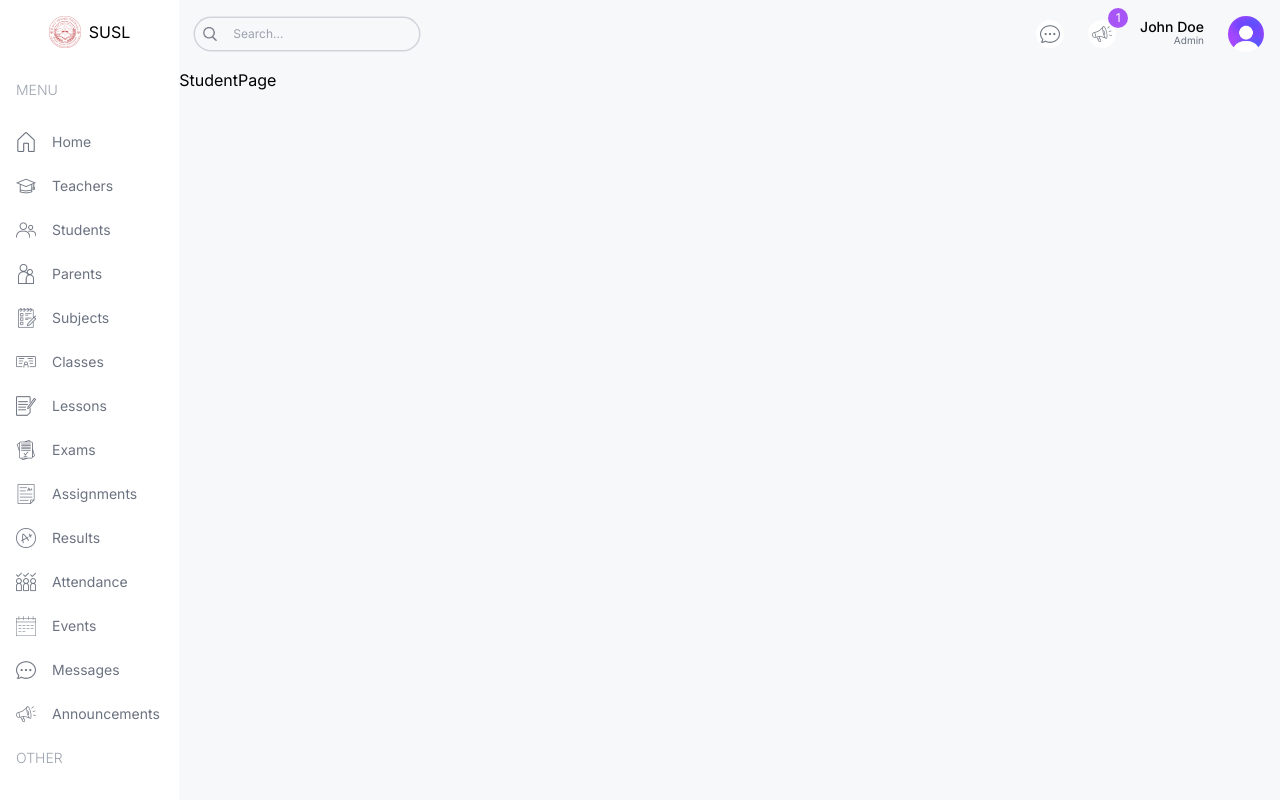
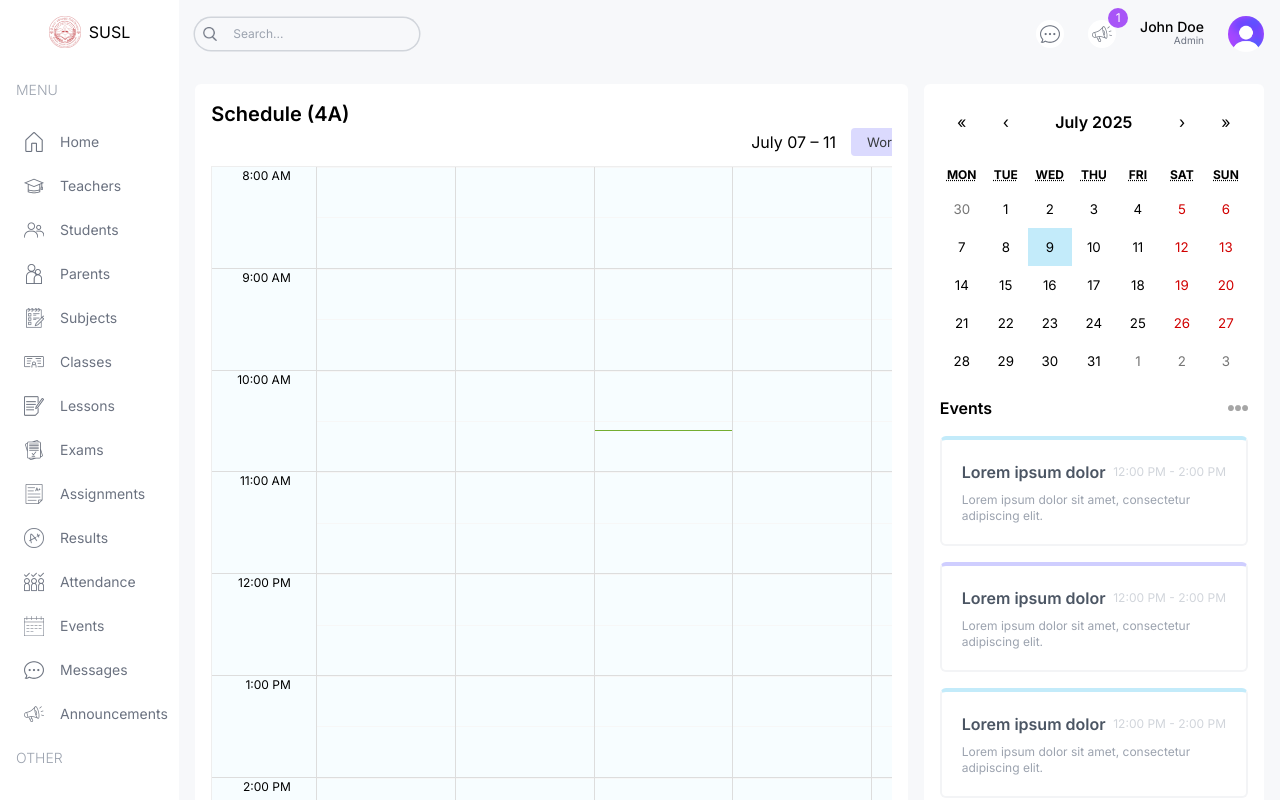
Before and after one commit to VTRanathunga1998/School-management-system, a Next.js app: page /student in a window 1280 px wide. Shown: the top 800 px of the page. Built offline with nearby package versions, Linux system fonts and the light colour scheme.

Commit message:
Student and Teacher's home dashboard's done

```diff
--- a/package.json
+++ b/package.json
@@ -14,7 +14,7 @@
     "moment": "^2.30.1",
     "next": "14.2.5",
     "react": "^18",
-    "react-big-calendar": "^1.13.2",
+    "react-big-calendar": "^1.19.4",
     "react-calendar": "^5.1.0",
     "react-dom": "^18",
     "react-hook-form": "^7.52.2",
--- a/src/app/(dashboard)/layout.tsx
+++ b/src/app/(dashboard)/layout.tsx
@@ -19,7 +19,7 @@ export default function DashboardLayout({
         <Menu />
       </div>
       {/*RIGHT*/}
-      <div className="w-[86%] md:w-[92%] lg:w-[84%] xl:w-[86%] bg-[#F7F8FA] overflow-y-scroll scrollbar-hidden">
+      <div className="w-[86%] md:w-[92%] lg:w-[84%] xl:w-[86%] bg-[#F7F8FA] overflow-y-scroll scrollbar-hidden flex flex-col">
         <NavBar />
         {children}
       </div>
--- a/src/app/(dashboard)/student/page.tsx
+++ b/src/app/(dashboard)/student/page.tsx
@@ -1,3 +1,30 @@
+import Announcements from "@/components/Announcements";
+import BigCalendar from "@/components/BigCalendar";
+import EventCalendar from "@/components/EventCalendar";
+
 export default function StudentPage() {
-  return <div>StudentPage</div>;
+  return (
+    <div className="p-4 flex flex-col gap-4 xl:flex-row">
+      {/* LEFT */}
+      <div className="w-full xl:w-2/3 h-screen">
+        <div className="h-full bg-white p-4 rounded-md">
+          <h1 className="text-xl font-semibold">Schedule (4A)</h1>
+
+          {/* Scrollable wrapper */}
+          <div className="h-full overflow-x-auto">
+            {/* Min width applied to inner content */}
+            <div className="min-w-[800px] h-full md:w-full">
+              <BigCalendar />
+            </div>
+          </div>
+        </div>
+      </div>
+
+      {/* RIGHT */}
+      <div className="w-full xl:w-1/3 flex flex-col gap-8">
+        <EventCalendar />
+        <Announcements />
+      </div>
+    </div>
+  );
 }
--- a/src/app/(dashboard)/teacher/page.tsx
+++ b/src/app/(dashboard)/teacher/page.tsx
@@ -1,3 +1,28 @@
+import Announcements from "@/components/Announcements";
+import BigCalendar from "@/components/BigCalendar";
+import EventCalendar from "@/components/EventCalendar";
+
 export default function TeacherPage() {
-  return <div>TeacherPage</div>;
+  return (
+    <div className="flex-1 p-4 flex flex-col gap-4 xl:flex-row ">
+      {/* LEFT */}
+      <div className="w-full xl:w-2/3 h-screen">
+        <div className="h-full bg-white p-4 rounded-md">
+          <h1 className="text-xl font-semibold">Schedule (4A)</h1>
+
+          {/* Scrollable wrapper */}
+          <div className="h-full overflow-x-auto">
+            {/* Min width applied to inner content */}
+            <div className="min-w-[800px] h-full md:w-full">
+              <BigCalendar />
+            </div>
+          </div>
+        </div>
+      </div>
+      {/* RIGHT */}
+      <div className="w-full xl:w-1/3 flex flex-col gap-8">
+        <Announcements />
+      </div>
+    </div>
+  );
 }
--- a/src/app/globals.css
+++ b/src/app/globals.css
@@ -27,3 +27,96 @@
   background-color: #c3ebfa !important;
   color: black !important;
 }
+
+.rbc-btn-group:first-child {
+  display: none !important;
+}
+
+.rbc-toolbar-label {
+  text-align: right !important;
+  padding: 0px 13px !important;
+}
+
+.rbc-btn-group:last-child {
+  font-size: 13px !important;
+}
+
+.rbc-btn-group:last-child button {
+  border: none !important;
+  background-color: #f1f0ff !important;
+  margin-left: 2px !important;
+}
+
+.rbc-toolbar button.rbc-active {
+  background-color: #dbdafe !important;
+  box-shadow: none !important;
+}
+
+.rbc-time-view {
+  border-color: #eee !important;
+}
+
+.rbc-time-header {
+  display: none !important;
+}
+
+.rbc-time-content {
+  border: none !important;
+}
+
+.rbc-time-gutter.rbc-time-column {
+  font-size: 12px !important;
+}
+
+.rbc-time-gutter.rbc-time-column .rbc-timeslot-group {
+  padding: 0px 20px !important;
+}
+
+.rbc-timeslot-group {
+  background-color: #f7fdff !important;
+}
+
+.rbc-day-slot {
+  font-size: 14px !important;
+}
+
+.rbc-event {
+  border: none !important;
+  color: black !important;
+  padding: 10px !important;
+  margin: 10px !important;
+  width: 99% !important;
+  flex-direction: column !important;
+  justify-content: center; /* centers text vertically */
+  flex-wrap: nowrap !important;
+}
+
+.rbc-event:nth-child(1) {
+  background-color: #e2f8ff !important;
+}
+.rbc-event:nth-child(2) {
+  background-color: #fefce8 !important;
+}
+.rbc-event:nth-child(3) {
+  background-color: #f2f1ff !important;
+}
+.rbc-event:nth-child(4) {
+  background-color: #fdf2fb !important;
+}
+.rbc-event:nth-child(5) {
+  background-color: #e2f8ff !important;
+}
+.rbc-event:nth-child(6) {
+  background-color: #fefce8 !important;
+}
+.rbc-event:nth-child(7) {
+  background-color: #f2f1ff !important;
+}
+.rbc-event:nth-child(8) {
+  background-color: #fdf2fb !important;
+}
+
+.rbc-event-label {
+  color: gray !important;
+  margin-bottom: 5px;
+}
--- /dev/null
+++ b/src/components/BigCalendar.tsx
@@ -0,0 +1,34 @@
+"use client";
+
+import { Calendar, momentLocalizer, View, Views } from "react-big-calendar";
+import moment from "moment";
+import { calendarEvents } from "@/lib/data";
+import "react-big-calendar/lib/css/react-big-calendar.css";
+import { useState } from "react";
+
+const localizer = momentLocalizer(moment);
+
+const BigCalendar = () => {
+  const [view, setView] = useState<View>(Views.WORK_WEEK);
+
+  const handleOnChangeView = (selectedView: View) => {
+    setView(selectedView);
+  };
+
+  return (
+    <Calendar
+      localizer={localizer}
+      events={calendarEvents}
+      startAccessor="start"
+      endAccessor="end"
+      views={["work_week", "day"]}
+      view={view}
+      style={{ height: "98%" }}
+      onView={handleOnChangeView}
+      min={new Date(0, 0, 0, 8, 0, 0)}
+      max={new Date(0, 0, 0, 15, 0, 0)}
+    />
+  );
+};
+
+export default BigCalendar;
--- a/src/components/Menu.tsx
+++ b/src/components/Menu.tsx
@@ -1,3 +1,4 @@
+import { role } from "@/lib/data";
 import Image from "next/image";
 import Link from "next/link";
 
@@ -124,16 +125,25 @@ const Menu = () => {
           <span className="hidden lg:block text-gray-400 font-light my-4">
             {i.title}
           </span>
-          {i.items.map((item) => (
+          {i.items.map((item) => {
+            if (item.visible.includes(role)) {
+              return (
                 <Link
                   key={item.label}
                   href={item.href}
-              className="flex items-center justify-center lg:justify-start gap-4 text-gray-500 py-2"
+                  className="flex items-center justify-center lg:justify-start gap-4 text-gray-500 py-2 rounded-md hover:bg-lamaSkyLight md:px-2"
                 >
-              <Image src={item.icon} alt={item.label} width={20} height={20} />
+                  <Image
+                    src={item.icon}
+                    alt={item.label}
+                    width={20}
+                    height={20}
+                  />
                   <span className="hidden lg:block">{item.label}</span>
                 </Link>
-          ))}
+              );
+            }
+          })}
         </div>
       ))}
     </div>
--- a/src/lib/data.ts
+++ b/src/lib/data.ts
@@ -1,4 +1,6 @@
 // TEMPORARY DATA
+
+import moment from "moment";
 
 export let role = "admin";
 
@@ -915,149 +917,144 @@ export const announcementsData = [
   },
 ];
 
-
 // YOU SHOULD CHANGE THE DATES OF THE EVENTS TO THE CURRENT DATE TO SEE THE EVENTS ON THE CALENDAR
 export const calendarEvents = [
   {
     title: "Math",
     allDay: false,
-    start: new Date(2024, 7, 12, 8, 0),
-    end: new Date(2024, 7, 12, 8, 45),
+    start: moment("2025-08-18 08:00").toDate(),
+    end: moment("2025-08-18 08:45").toDate(),
   },
   {
     title: "English",
     allDay: false,
-    start: new Date(2024, 7, 12, 9, 0),
-    end: new Date(2024, 7, 12, 9, 45),
+    start: moment("2025-08-18 09:00").toDate(),
+    end: moment("2025-08-18 09:45").toDate(),
   },
   {
     title: "Biology",
     allDay: false,
-    start: new Date(2024, 7, 12, 10, 0),
-    end: new Date(2024, 7, 12, 10, 45),
+    start: moment("2025-08-18 10:00").toDate(),
+    end: moment("2025-08-18 10:45").toDate(),
   },
   {
     title: "Physics",
     allDay: false,
-    start: new Date(2024, 7, 12, 11, 0),
-    end: new Date(2024, 7, 12, 11, 45),
+    start: moment("2025-08-18 11:00").toDate(),
+    end: moment("2025-08-18 11:45").toDate(),
   },
   {
     title: "Chemistry",
     allDay: false,
-    start: new Date(2024, 7, 12, 13, 0),
-    end: new Date(2024, 7, 12, 13, 45),
+    start: moment("2025-08-18 13:00").toDate(),
+    end: moment("2025-08-18 13:45").toDate(),
   },
   {
     title: "History",
     allDay: false,
-    start: new Date(2024, 7, 12, 14, 0),
-    end: new Date(2024, 7, 12, 14, 45),
+    start: moment("2025-08-18 14:00").toDate(),
+    end: moment("2025-08-18 14:45").toDate(),
   },
   {
     title: "English",
     allDay: false,
-    start: new Date(2024, 7, 13, 9, 0),
-    end: new Date(2024, 7, 13, 9, 45),
+    start: moment("2025-08-19 09:00").toDate(),
+    end: moment("2025-08-19 09:45").toDate(),
   },
   {
     title: "Biology",
     allDay: false,
-    start: new Date(2024, 7, 13, 10, 0),
-    end: new Date(2024, 7, 13, 10, 45),
+    start: moment("2025-08-19 10:00").toDate(),
+    end: moment("2025-08-19 10:45").toDate(),
   },
   {
     title: "Physics",
     allDay: false,
-    start: new Date(2024, 7, 13, 11, 0),
-    end: new Date(2024, 7, 13, 11, 45),
+    start: moment("2025-08-19 11:00").toDate(),
+    end: moment("2025-08-19 11:45").toDate(),
   },
-
   {
     title: "History",
     allDay: false,
-    start: new Date(2024, 7, 13, 14, 0),
-    end: new Date(2024, 7, 13, 14, 45),
+    start: moment("2025-08-19 14:00").toDate(),
+    end: moment("2025-08-19 14:45").toDate(),
   },
   {
     title: "Math",
     allDay: false,
-    start: new Date(2024, 7, 14, 8, 0),
-    end: new Date(2024, 7, 14, 8, 45),
+    start: moment("2025-08-20 08:00").toDate(),
+    end: moment("2025-08-20 08:45").toDate(),
   },
   {
     title: "Biology",
     allDay: false,
-    start: new Date(2024, 7, 14, 10, 0),
-    end: new Date(2024, 7, 14, 10, 45),
+    start: moment("2025-08-20 10:00").toDate(),
+    end: moment("2025-08-20 10:45").toDate(),
   },
-
   {
     title: "Chemistry",
     allDay: false,
-    start: new Date(2024, 7, 14, 13, 0),
-    end: new Date(2024, 7, 14, 13, 45),
+    start: moment("2025-08-20 13:00").toDate(),
+    end: moment("2025-08-20 13:45").toDate(),
   },
   {
     title: "History",
     allDay: false,
-    start: new Date(2024, 7, 14, 14, 0),
-    end: new Date(2024, 7, 13, 14, 45),
+    start: moment("2025-08-20 14:00").toDate(),
+    end: moment("2025-08-20 14:45").toDate(),
   },
   {
     title: "English",
     allDay: false,
-    start: new Date(2024, 7, 15, 9, 0),
-    end: new Date(2024, 7, 15, 9, 45),
+    start: moment("2025-08-21 09:00").toDate(),
+    end: moment("2025-08-21 09:45").toDate(),
   },
   {
     title: "Biology",
     allDay: false,
-    start: new Date(2024, 7, 15, 10, 0),
-    end: new Date(2024, 7, 15, 10, 45),
+    start: moment("2025-08-21 10:00").toDate(),
+    end: moment("2025-08-21 10:45").toDate(),
   },
   {
     title: "Physics",
     allDay: false,
-    start: new Date(2024, 7, 15, 11, 0),
-    end: new Date(2024, 7, 15, 11, 45),
+    start: moment("2025-08-21 11:00").toDate(),
+    end: moment("2025-08-21 11:45").toDate(),
   },
-
   {
     title: "History",
     allDay: false,
-    start: new Date(2024, 7, 15, 14, 0),
-    end: new Date(2024, 7, 15, 14, 45),
+    start: moment("2025-08-21 14:00").toDate(),
+    end: moment("2025-08-21 14:45").toDate(),
   },
   {
     title: "Math",
     allDay: false,
-    start: new Date(2024, 7, 16, 8, 0),
-    end: new Date(2024, 7, 16, 8, 45),
+    start: moment("2025-08-22 08:00").toDate(),
+    end: moment("2025-08-22 08:45").toDate(),
   },
   {
     title: "English",
     allDay: false,
-    start: new Date(2024, 7, 16, 9, 0),
-    end: new Date(2024, 7, 16, 9, 45),
+    start: moment("2025-08-22 09:00").toDate(),
+    end: moment("2025-08-22 09:45").toDate(),
   },
-
   {
     title: "Physics",
     allDay: false,
-    start: new Date(2024, 7, 16, 11, 0),
-    end: new Date(2024, 7, 16, 11, 45),
+    start: moment("2025-08-22 11:00").toDate(),
+    end: moment("2025-08-22 11:45").toDate(),
   },
   {
     title: "Chemistry",
     allDay: false,
-    start: new Date(2024, 7, 16, 13, 0),
-    end: new Date(2024, 7, 16, 13, 45),
+    start: moment("2025-08-22 13:00").toDate(),
+    end: moment("2025-08-22 13:45").toDate(),
   },
   {
     title: "History",
     allDay: false,
-    start: new Date(2024, 7, 16, 14, 0),
-    end: new Date(2024, 7, 16, 14, 45),
+    start: moment("2025-08-22 14:00").toDate(),
+    end: moment("2025-08-22 14:45").toDate(),
   },
 ];
```
Also changed, not shown: 1 other file (tests, documents, lock files or other folders). Lines whose indentation alone changed are shown as unchanged.
